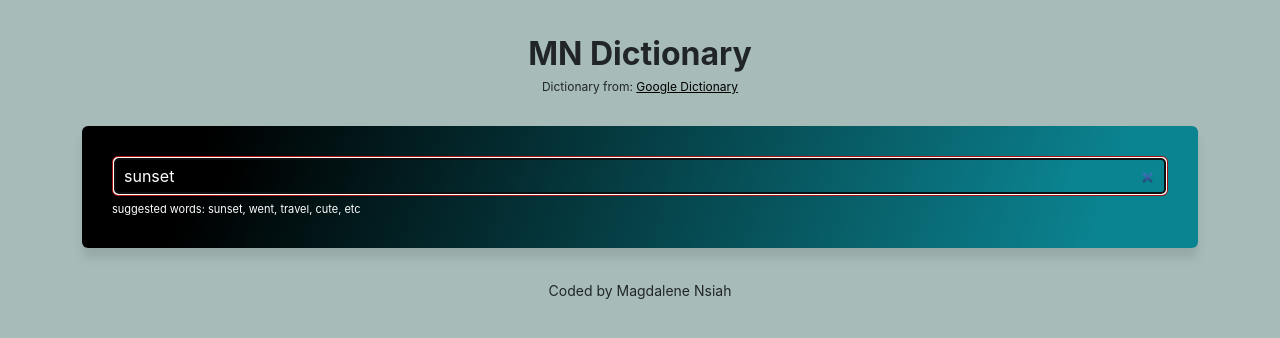
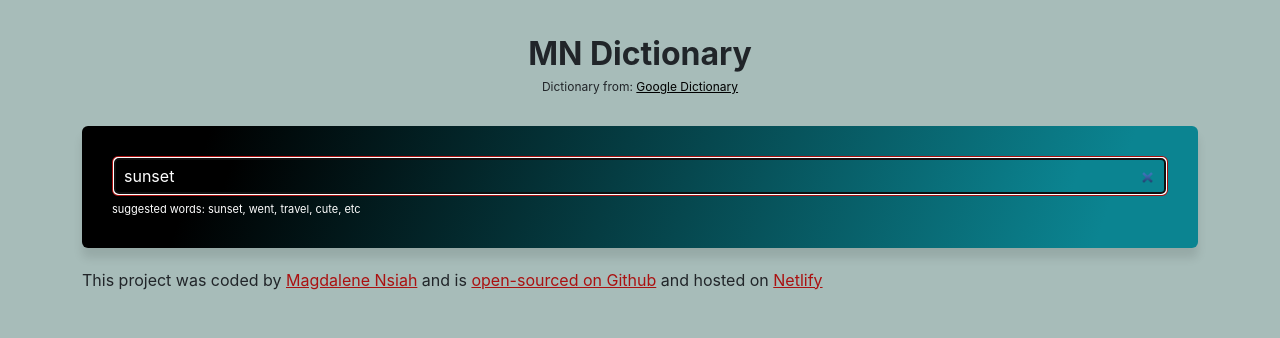
Before and after one commit to Maggie24-tech/Dictionary-App, a React (Create React App) app: page / in a window 1280 px wide. Shown: the top 338 px of the page. Built offline with nearby package versions, Linux system fonts and the light colour scheme; no server answers.

Commit message:
Update App.js

```diff
--- a/src/App.js
+++ b/src/App.js
@@ -15,8 +15,25 @@ export default function App() {
         <main>
           <Dictionary defaultKeyword="sunset" />
         </main>
-        <footer className="App-footer">
-          <small>Coded by Magdalene Nsiah</small>
+        <footer>
+          This project was coded by{" "}
+          <a
+            href="https://github.com/Maggie24-tech"
+            target="_blank"
+            rel="noreferrer"
+          >
+            Magdalene Nsiah
+          </a>{" "}
+          and is{" "}
+          <a
+            href="https://github.com/Maggie24-tech/React-Dictionary-App"
+            target="_blank"
+            rel="noreferrer"
+          >
+            open-sourced on Github
+          </a>{" "}
+          and hosted on{" "}
+          <a href="https://reacweatherapp.netlify.app"> Netlify </a>
         </footer>
       </div>
     </div>
```
